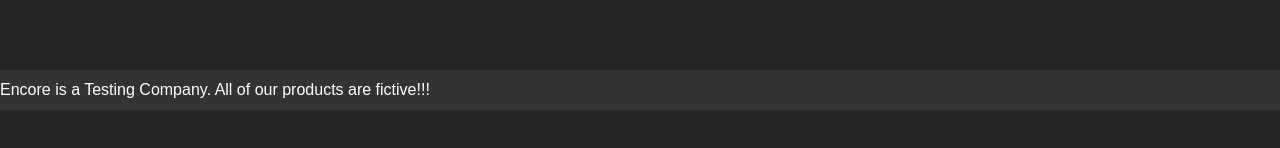
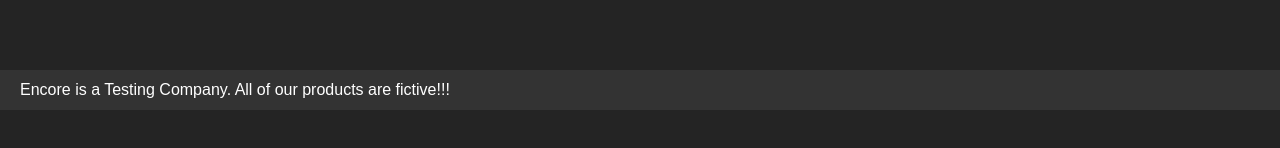
Before and after one commit to JasomTuit/encore, a plain HTML site: page cart.html in a window 1280 px wide. Shown: the part 690-838 px from the top of the page. Drawn offline with Linux system fonts and the light colour scheme.

Commit message:
Update cart.css

```diff
--- a/css/cart.css
+++ b/css/cart.css
@@ -19,12 +19,16 @@
 }
 
 footer {
+    min-width: 100%;
+    align-content: normal;
     width: 100%;
     height: 40px;
     align-content: center;
     background-color: #333;
     position: sticky;
+    font-size: clamp(6px, 3vw, 16px);
     bottom: 0;
+    padding-left: 20px;
     right: 0;
 }
 
```
